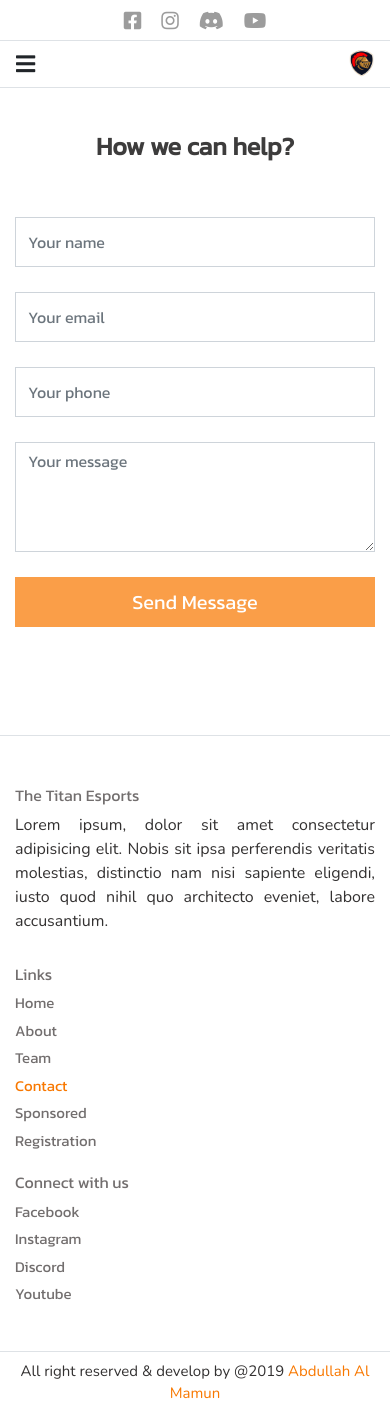
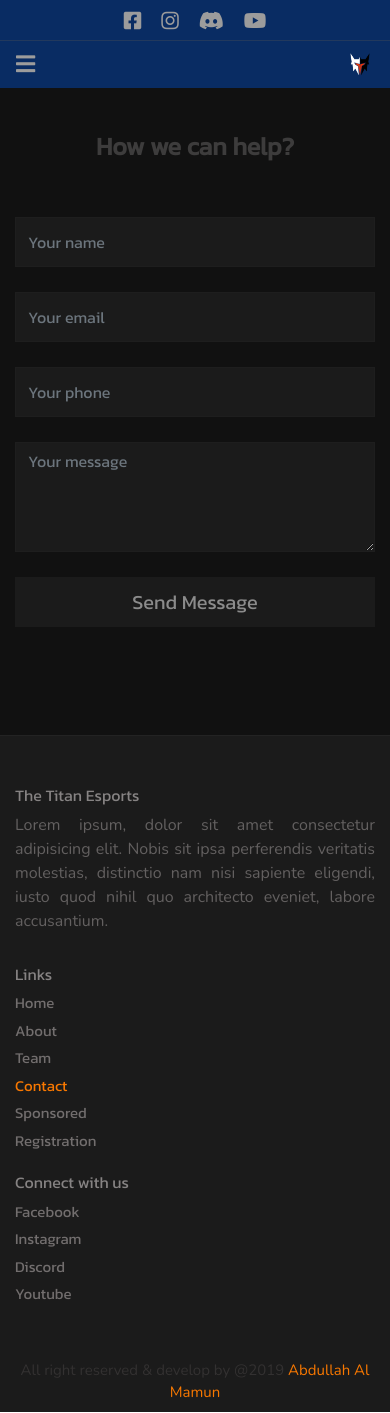
Before and after one commit to mamun-swe/titan-sports, a Vue app: page /contact in a window 390 px wide. Built offline with nearby package versions, Linux system fonts and the light colour scheme.

Commit message:
color change

```diff
--- a/src/App.vue
+++ b/src/App.vue
@@ -6,6 +6,9 @@
 <style>
 @import url("https://fonts.googleapis.com/css?family=Kanit&display=swap");
 /* font-family: "Kanit", sans-serif; */
+#app{
+  background: #111111;
+}
 .damn-color{
   color: #726e6e;
 }
@@ -30,4 +33,15 @@
   -webkit-box-direction: normal !important;
   flex-direction: column !important;
 }
+
+@media (min-width: 1440px) {
+  .container {
+    max-width: 1280px;
+  }
+}
+@media (min-width: 1480px) {
+  .container {
+    max-width: 1440px;
+  }
+}
 </style>
--- a/src/components/custom-footer.vue
+++ b/src/components/custom-footer.vue
@@ -1,5 +1,5 @@
 <template>
-  <div class="custom-footer border-top">
+  <div class="custom-footer">
     <div class="container">
       <div class="row site-content">
         <div class="col-12 col-md-4 mb-3 mb-md-0">
@@ -23,7 +23,7 @@
           <a target="_blank" href>youtube</a>
         </div>
       </div>
-      <div class="row mt-4 py-2 border-top dev-content">
+      <div class="row mt-4 py-2 dev-content">
         <div class="col-12 text-center">
           <p>
             All right reserved & develop by @2019
@@ -45,14 +45,16 @@ export default {
 <style lang="scss" scoped>
 @import url("https://fonts.googleapis.com/css?family=Nunito&display=swap");
 .custom-footer {
+  background: rgb(27, 27, 27);
+  border-top: 1px solid rgba(51, 49, 49, 0.349);
   .site-content {
     padding-top: 50px;
     h6 {
-      color: #726e6e;
+      color: #868383;
       font-family: "Kanit", sans-serif;
     }
     p {
-      color: #333131;
+      color: #636060;
       font-size: 16px;
       text-align: justify;
       text-justify: inter-word;
--- a/src/components/custom-nav.vue
+++ b/src/components/custom-nav.vue
@@ -1,7 +1,7 @@
 <template>
   <div class="custom-nav">
     <!-- Top nav -->
-    <div class="custom-top-nav text-center border-bottom">
+    <div class="custom-top-nav text-center">
       <a target="_blank" href>
         <i class="fab fa-facebook-square"></i>
       </a>
@@ -16,7 +16,7 @@
       </a>
     </div>
     <!-- Desktop nav -->
-    <div class="desktop-nav d-none d-lg-block border-bottom text-center" id="myNav">
+    <div class="desktop-nav d-none d-lg-block text-center" id="myNav">
       <div class="d-flex justify-content-center">
         <div class="pt-3">
           <router-link to="/home">Home</router-link>
@@ -36,7 +36,7 @@
       </div>
     </div>
     <!-- Mobile nav -->
-    <div class="mobile-nav d-block d-lg-none border-bottom">
+    <div class="mobile-nav d-block d-lg-none">
       <div class="d-flex px-3">
         <div>
           <i class="fas fa-bars bars" v-on:click="openMenu" v-show="bars"></i>
@@ -101,7 +101,8 @@ export default {
     padding-top: 10px;
     padding-bottom: 6px;
     height: 41px;
-    background: #ffffff;
+    background: #092c63;
+    border-bottom: 1px solid rgba(82, 80, 80, 0.349);
     a {
       padding-left: 10px;
       padding-right: 10px;
@@ -130,7 +131,8 @@ export default {
     height: 100px;
     width: 100%;
     z-index: 3;
-    background: #ffffff;
+    // background: #ffffff;
+    background: #092c63;
     a {
       padding: 4px 15px;
       margin-left: 5px;
@@ -171,9 +173,10 @@ export default {
     height: 41px;
     width: 100%;
     z-index: 3;
-    background: #ffffff;
     position: fixed;
     top: 0;
+    background: #092c63;
+    border-bottom: 1px solid rgba(82, 80, 80, 0.349);
   }
   .mobile-nav {
     padding-top: 8px;
@@ -181,7 +184,7 @@ export default {
     width: 100%;
     height: 47px;
     z-index: 3;
-    background: #ffffff;
+    background: #092c63;
     position: fixed;
     top: 41px;
     i {
@@ -189,6 +192,7 @@ export default {
       font-size: 22px;
       padding-top: 4px;
       transition: 0.9s;
+      color: #9c9c9c;
     }
     img {
       height: 28px;
@@ -200,9 +204,9 @@ export default {
     width: 100%;
     height: auto;
     left: 0;
-    background: #ffffff;
     z-index: 2;
     transition: 0.9s;
+    background: #092c63;
     a {
       width: 100%;
       padding: 10px 15px;
--- a/src/views/user/Home.vue
+++ b/src/views/user/Home.vue
@@ -16,7 +16,7 @@
 
     <!-- Sponsored -->
 
-    <div class="sponsored-company my-5 py-2 border-bottom shadow-sm">
+    <div class="sponsored-company my-5 py-2 shadow-sm">
       <div class="container">
         <div class="row">
           <div class="col-12">
@@ -226,6 +226,7 @@ export default {
 <style lang="scss" scoped>
 .home {
   .sponsored-company {
+    border-bottom: 1px solid rgba(51, 49, 49, 0.349);
     .col-12 {
       height: 55px;
       position: relative;
@@ -237,7 +238,11 @@ export default {
         cursor: pointer;
         transition: 0.3s;
       }
-      i:hover {
+      i {
+        color: #f8780081;
+        transition: 0.3s;
+      }
+      i:hover{
         color: #f87800;
       }
       .leftIcon {
@@ -258,6 +263,7 @@ export default {
   // News
   .latest-news {
     .card {
+      background: rgb(27, 27, 27);
       h6 {
         font-family: "Kanit", sans-serif;
       }
@@ -316,6 +322,7 @@ export default {
   .team {
     margin-top: 10px;
     .card {
+      background: rgb(27, 27, 27);
       h6 {
         font-family: "Kanit", sans-serif;
       }
@@ -372,6 +379,7 @@ export default {
   // Striming
   .striming {
     .card {
+      background: rgb(27, 27, 27);
       h6 {
         font-family: "Kanit", sans-serif;
       }
--- a/src/views/user/contact.vue
+++ b/src/views/user/contact.vue
@@ -111,11 +111,15 @@ export default {
     input {
       color: #f87800;
       height: 50px;
+      background: rgb(27, 27, 27);
       font-family: "Kanit", sans-serif;
+      border: 1px solid rgba(36, 35, 35, 0.349);
     }
     textarea {
       color: #f87800;
+      background: rgb(27, 27, 27);
       font-family: "Kanit", sans-serif;
+      border: 1px solid rgba(36, 35, 35, 0.349);
     }
     .form-control:focus {
       border: 1px solid#f87800;
@@ -123,13 +127,13 @@ export default {
     .btn {
       height: 50px;
       font-size: 20px;
-      color: #ffffff;
+      color: #ffffff7e;
       transition: 0.3s;
-      background: #f87800b7;
+      background: rgb(27, 27, 27);
       font-family: "Kanit", sans-serif;
     }
     .btn:hover {
-      background: #f87800d7;
+      background: rgb(46, 45, 45);
     }
     .error {
       color: #f87800;
--- a/src/views/user/sponsored.vue
+++ b/src/views/user/sponsored.vue
@@ -8,7 +8,7 @@
       </div>
       <div class="row pb-sm-5">
         <div
-          class="col-6 col-md-4 col-lg-3 border px-3 py-4 py-sm-5 text-center company-column"
+          class="col-6 col-md-4 col-lg-3 px-3 py-4 py-sm-5 text-center company-column"
           v-for="(organization, i) in organizations"
           :key="i"
         >
@@ -37,6 +37,7 @@ export default {
 .sponsored{
     .company-column{
         cursor: pointer;
+        border: 1px solid rgba(36, 35, 35, 0.349);
     }
 }
 .sponsored {
```
Also changed, not shown: src/assets/static/logo.png.
